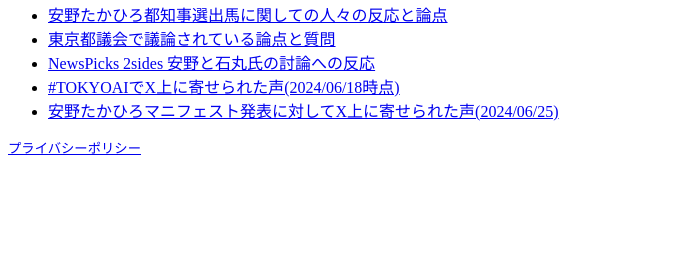
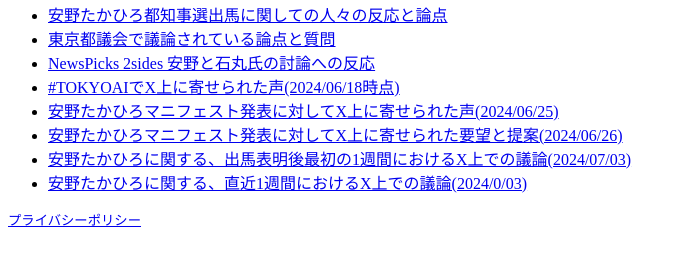
Before and after one commit to takahiroanno2024/tokyoai-analysis, a plain HTML site: page index.html in a window 1280 px wide. Shown: the part 127-392 px from the top of the page, without its empty margins (0-686 px from the left). Drawn offline with Linux system fonts and the light colour scheme.

Commit message:
Update index.html

```diff
--- a/index.html
+++ b/index.html
@@ -33,6 +33,9 @@
     <li><a href="/tokyoai-analysis/20240617-2sides-youtube-comments/">NewsPicks 2sides 安野と石丸氏の討論への反応</a></li>
     <li><a href="/tokyoai-analysis/20240618-tokyoai/">#TOKYOAIでX上に寄せられた声(2024/06/18時点)</a></li>
     <li><a href="/tokyoai-analysis/20240625-qt-to-manifesto/">安野たかひろマニフェスト発表に対してX上に寄せられた声(2024/06/25)</a></li>
+    <li><a href="/tokyoai-analysis/20240626-tokyoai-suggestion-request/">安野たかひろマニフェスト発表に対してX上に寄せられた要望と提案(2024/06/26)</a></li>
+    <li><a href="/tokyoai-analysis/20240703-annogeneralposts-0606-0613/">安野たかひろに関する、出馬表明後最初の1週間におけるX上での議論(2024/07/03)</a></li>
+    <li><a href="/tokyoai-analysis/20240703-annogeneralposts-0625-0701/">安野たかひろに関する、直近1週間におけるX上での議論(2024/0/03)</a></li>
   </ul>
   <small>
     <a href="/tokyoai-analysis/privacy.html">プライバシーポリシー</a>
```
